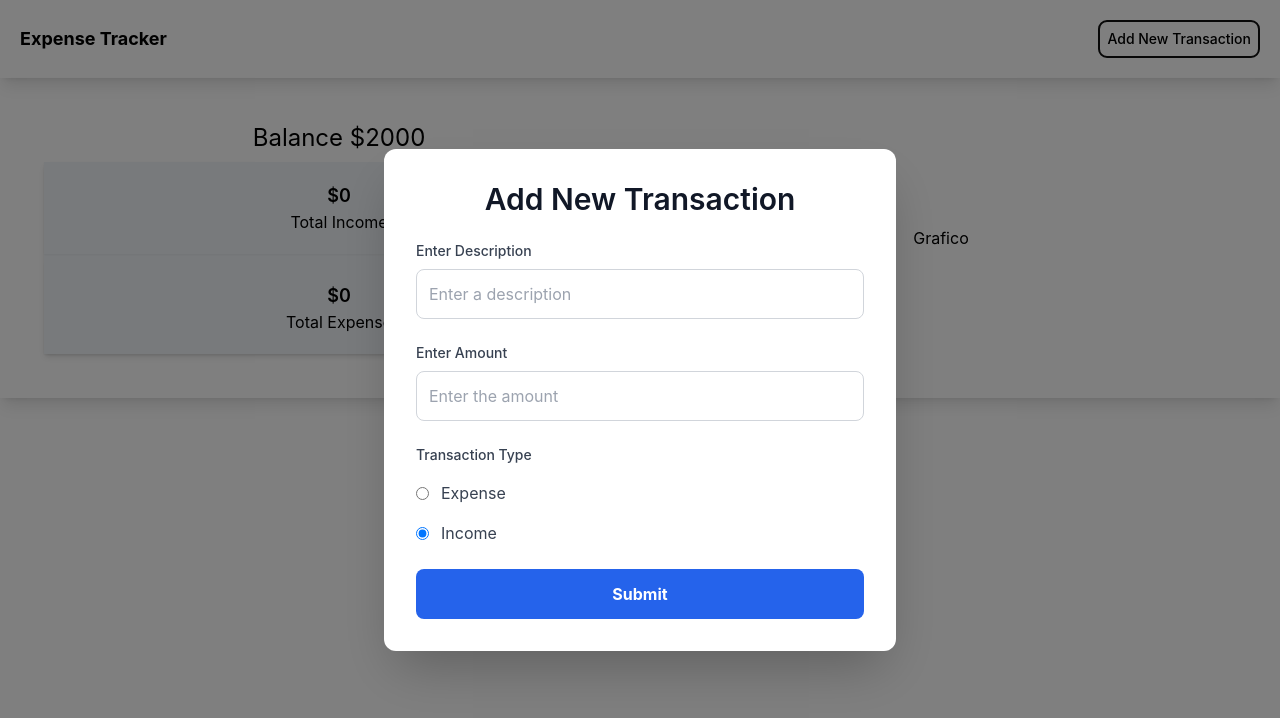
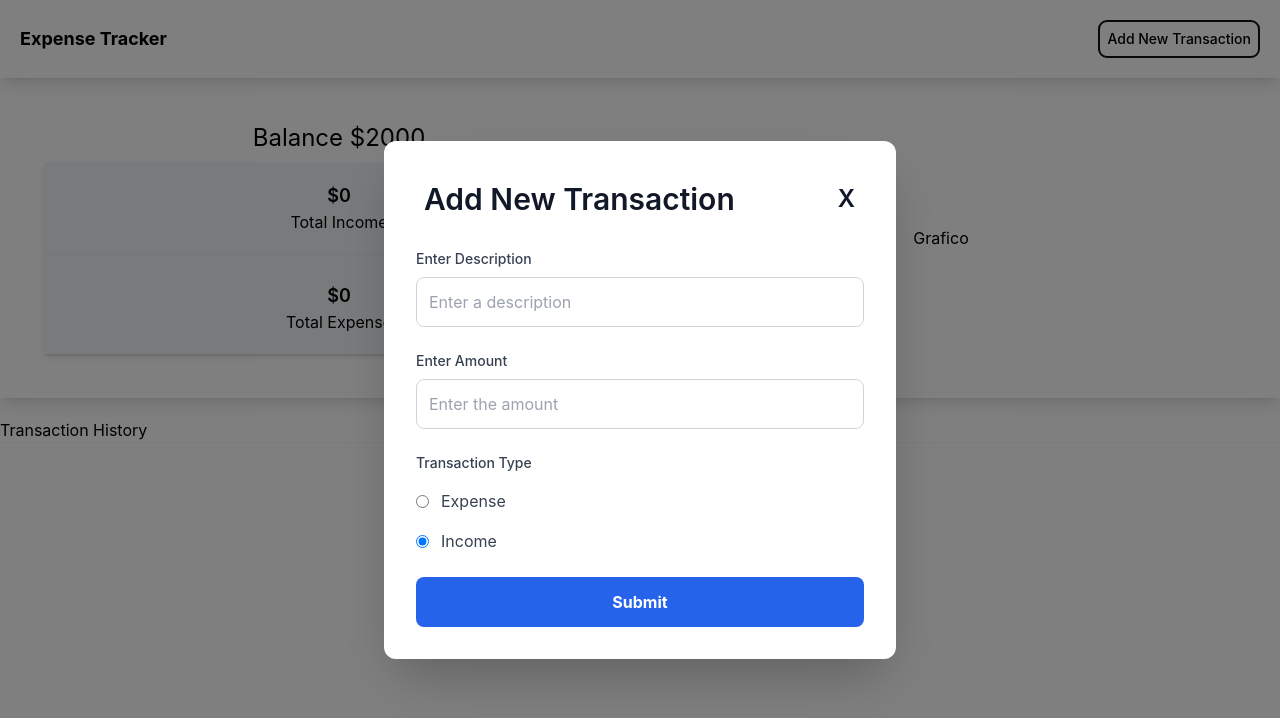
Before and after one commit to JoaDelVecchio/expense-tracker, a React (Vite) app: page / in a window 1280 px wide. Both pictures are taken after a click on the button "Add New Transaction". Shown: the top 718 px of the page. Built offline with nearby package versions, Linux system fonts and the light colour scheme.

Commit message:
Make a transactinoal record

```diff
--- a/src/App.tsx
+++ b/src/App.tsx
@@ -1,5 +1,8 @@
 import { useState } from "react";
-import { Expenses as ExpensesType } from "./types/expenses";
+import {
+  Expenses as ExpensesType,
+  History as HistoryType,
+} from "./types/expenses";
 import "./App.css";
 import Navbar from "./components/Navbar";
 import Tracker from "./components/Tracker";
@@ -13,8 +16,12 @@ function App() {
   });
   const [isOpen, setIsOpen] = useState(false);
   const handleNewTransaction = () => {
-    setIsOpen(!isOpen);
+    setIsOpen((prev) => !prev);
   };
+
+  const [transactionHistory, setTransactionHistory] = useState<HistoryType[]>(
+    []
+  );
 
   return (
     <div className="flex flex-col h-full">
@@ -23,8 +30,18 @@ function App() {
         expensesData={expensesData}
         setExpensesData={setExpensesData}
       />
-      {isOpen && <TransactionForm setExpensesData={setExpensesData} />}
-      <Tracker expensesData={expensesData} />
+      {isOpen && (
+        <TransactionForm
+          handleNewTransaction={handleNewTransaction}
+          setTransactionHistory={setTransactionHistory}
+          setExpensesData={setExpensesData}
+        />
+      )}
+      <Tracker
+        handleNewTransaction={handleNewTransaction}
+        transactionHistory={transactionHistory}
+        expensesData={expensesData}
+      />
     </div>
   );
 }
--- a/src/components/Tracker.tsx
+++ b/src/components/Tracker.tsx
@@ -1,7 +1,19 @@
-import { Expenses as ExpensesType } from "../types/expenses";
-const Tracker = ({ expensesData }: { expensesData: ExpensesType }) => {
+import {
+  Expenses as ExpensesType,
+  History as HistoryType,
+} from "../types/expenses";
+const Tracker = ({
+  expensesData,
+  transactionHistory,
+  handleNewTransaction,
+}: {
+  expensesData: ExpensesType;
+  transactionHistory: HistoryType[];
+  handleNewTransaction: () => void;
+}) => {
   return (
-    <main className="shadow-lg flex justify-between gap-3 p-11">
+    <main className="flex flex-col gap-5">
+      <div className="shadow-lg flex justify-between gap-3 p-11">
         <div className="flex-1 gap-2 flex flex-col justify-center items-center ">
           <h2 className="text-2xl">Balance ${expensesData.balance}</h2>
           <div className="flex flex-col gap-2 w-full shadow-md bg-slate-100">
@@ -22,6 +34,20 @@ const Tracker = ({ expensesData }: { expensesData: ExpensesType }) => {
         <div className="flex flex-1 justify-center items-center  ">
           <p>Grafico</p>
         </div>
+      </div>
+      <div className="shadow-sm">
+        <h2>Transaction History</h2>
+        <ul>
+          {transactionHistory.map((transaction) => (
+            <div className="flex gap-5">
+              <li>{transaction.date.toLocaleDateString()}</li>
+              <li>{transaction.description}</li>
+              <li>{transaction.amount}</li>
+              <li>{transaction.operation}</li>
+            </div>
+          ))}
+        </ul>
+      </div>
     </main>
   );
 };
--- a/src/components/TransactionForm.tsx
+++ b/src/components/TransactionForm.tsx
@@ -2,12 +2,17 @@ import { useState } from "react";
 import {
   Expenses as ExpensesType,
   Transaction as TransactionType,
+  History as HistoryType,
 } from "../types/expenses";
 
 const TransactionForm = ({
   setExpensesData,
+  setTransactionHistory,
+  handleNewTransaction,
 }: {
   setExpensesData: React.Dispatch<React.SetStateAction<ExpensesType>>;
+  setTransactionHistory: React.Dispatch<React.SetStateAction<HistoryType[]>>;
+  handleNewTransaction: () => void;
 }) => {
   const [transactionData, setTransactionData] = useState<TransactionType>({
     description: "",
@@ -27,12 +32,6 @@ const TransactionForm = ({
   const handleSubmit = (e: React.FormEvent) => {
     e.preventDefault();
 
-    // Basic validation
-    if (!transactionData.description || transactionData.amount <= 0) {
-      alert("Please provide a valid description and amount.");
-      return;
-    }
-
     // Update the parent state
     setExpensesData((prev) =>
       transactionData.operation === "income"
@@ -47,6 +46,13 @@ const TransactionForm = ({
             expense: prev.expense + transactionData.amount,
           }
     );
+    setTransactionHistory((prev) => [
+      ...prev,
+      {
+        date: new Date(),
+        ...transactionData,
+      },
+    ]);
 
     // Reset the form
     setTransactionData({
@@ -62,9 +68,17 @@ const TransactionForm = ({
         onSubmit={handleSubmit}
         className="w-[90%] max-w-lg bg-white rounded-xl shadow-2xl p-8"
       >
-        <p className="text-3xl font-semibold text-center mb-6 text-gray-900">
-          Add New Transaction
-        </p>
+        <div className="flex justify-between items-center p-2">
+          <p className="text-3xl font-semibold text-center mb-6 text-gray-900">
+            Add New Transaction
+          </p>
+          <button
+            onClick={handleNewTransaction}
+            className="text-2xl font-semibold text-center mb-6 text-gray-900"
+          >
+            X
+          </button>
+        </div>
 
         {/* Description Input */}
         <label
--- a/src/types/expenses.ts
+++ b/src/types/expenses.ts
@@ -9,3 +9,10 @@ export type Transaction = {
   amount: number;
   operation: "income" | "expense";
 };
+
+export type History = {
+  date: Date;
+  description: string;
+  amount: number;
+  operation: "income" | "expense";
+};
```
Lines whose indentation alone changed are shown as unchanged.
